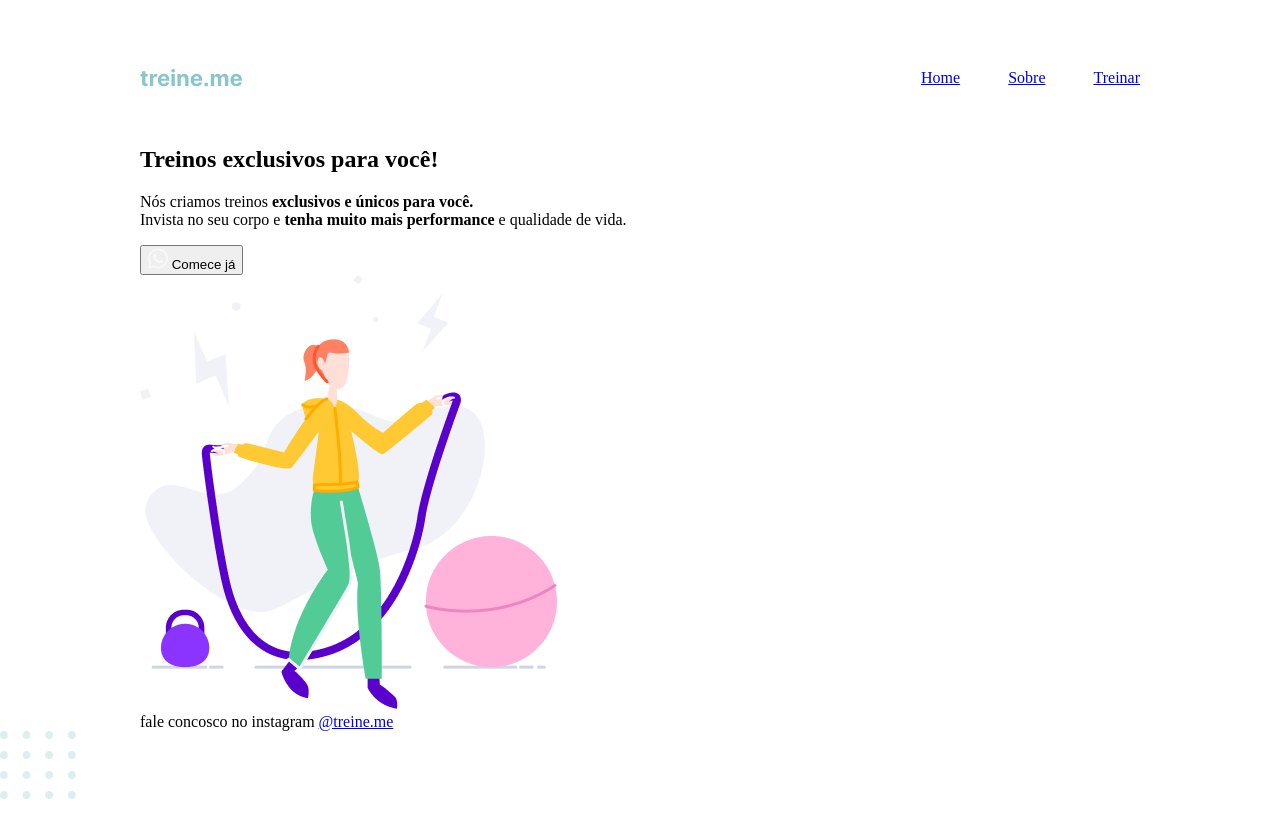
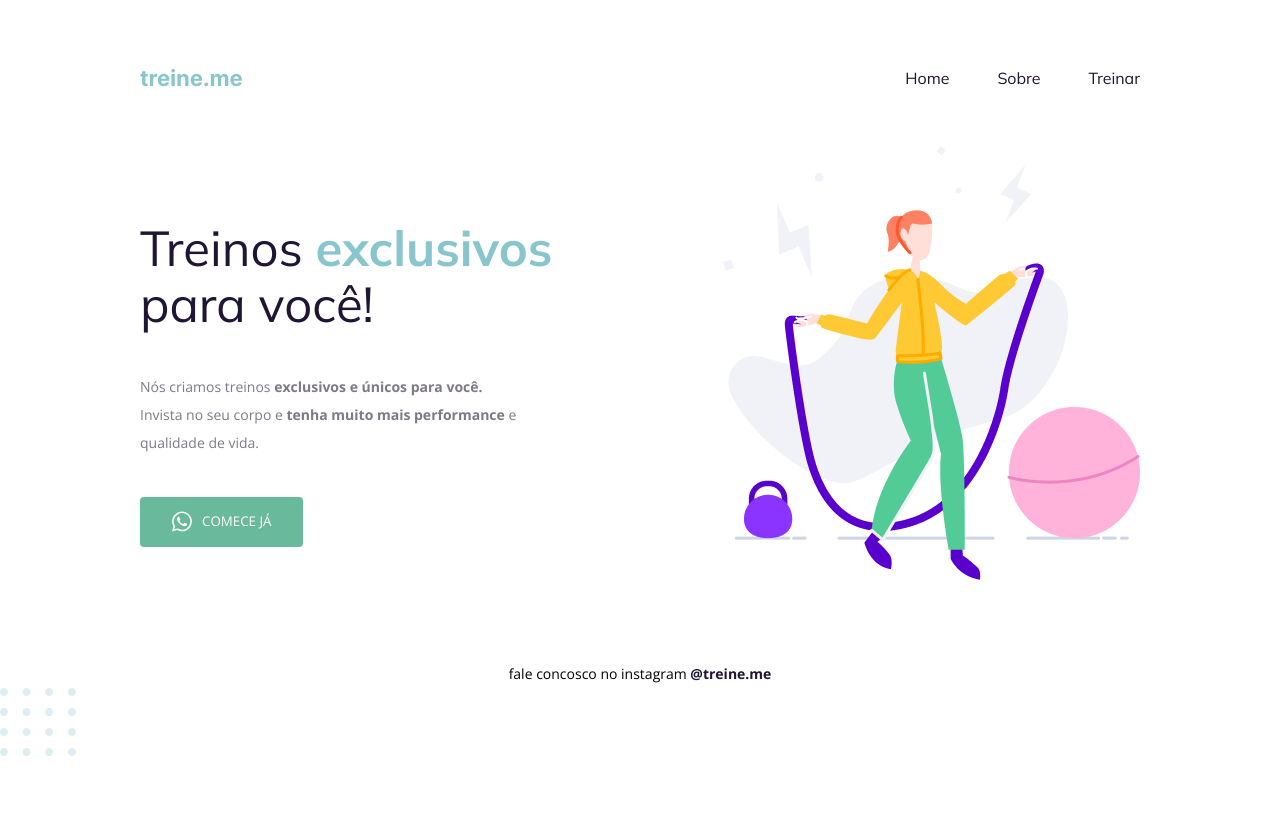
Before and after one commit to fernando-ruans/Projeto-Treine-me, a plain HTML site: page index.html in a window 1280 px wide. Drawn offline with nearby package versions, Linux system fonts and the light colour scheme.

Commit message:
Estilizando botões e finalizando.

```diff
--- a/index.html
+++ b/index.html
@@ -4,6 +4,9 @@
   <meta charset="UTF-8">
   <meta name="viewport" content="width=device-width, initial-scale=1.0">
   <title>Treine-Me</title>
+  <link rel="preconnect" href="https://fonts.googleapis.com">
+  <link rel="preconnect" href="https://fonts.gstatic.com" crossorigin>
+  <link href="https://fonts.googleapis.com/css2?family=Mulish:wght@400;700&family=Open+Sans:wght@400;700&display=swap" rel="stylesheet">
   <link rel="stylesheet" href="./style.css">
 </head>
 <body>
@@ -22,8 +25,8 @@
           </nav>
     <main>
       <section>
-        <h1>Treinos exclusivos para você!</h1>
-        <p>Nós criamos treinos <strong>exclusivos e únicos para você.</strong><br>Invista no seu corpo e <strong>tenha muito mais performance</strong> e qualidade de vida.</p>
+        <h1>Treinos <span>exclusivos</span><br> para você!</h1>
+        <p>Nós criamos treinos <strong>exclusivos e únicos para você.</strong><br>Invista no seu corpo e <strong>tenha muito mais performance</strong> e <br>qualidade de vida.</p>
         <button>
           <img src="./images/whats.svg" alt="WhatsApp Icon">
           Comece já
--- a/style.css
+++ b/style.css
@@ -1,5 +1,8 @@
 body {
     margin: 0;
+
+    font-family: 'Open Sans', sans-serif;
+
 }
 
 .page {
@@ -12,6 +15,7 @@ nav{
     justify-content: space-between;
     align-items: center;
     margin-bottom: 55px;
+    font-family: 'Mulish', sans-serif;
 }
 
 ul {
@@ -20,4 +24,76 @@ ul {
     list-style: none;
     margin: 0;
     padding: 0;
+    font-family: 'Mulish', sans-serif;
 }
+
+a {
+    color: #1f1534;
+    text-decoration: none;
+}
+
+/* pseudo-class */
+ul li a:hover {
+    font-weight: bold;
+}
+
+
+h1 {
+    font-size: 49px;
+    line-height: 56px;
+    color: #1f1534;
+    font-weight: normal;
+}
+
+h1, ul {
+    font-family: 'Mulish', sans-serif;
+}
+
+main {
+    display: flex;
+    align-items: center;
+    justify-content: space-between;
+}
+
+h1 span {
+    color: #89c5cc;
+    font-weight: bold;
+}
+
+section p {
+    font-size: 14px;
+    line-height: 28px;
+    color: #7d7987;
+    margin: 40px 0;
+}
+
+button {
+    color: white;
+    text-transform: uppercase;
+    font-family: 'Open Sans', sans-serif;
+    background: #69b99d;
+    border: 0;
+    display: flex;
+    align-items: center;
+    justify-content: center;
+    padding: 14px 32px 15px;
+    gap: 10px;
+    border-radius: 4px;
+    cursor: pointer;
+}
+
+button:hover {
+    background: #5aa48a;
+}
+
+footer {
+    font-size: 14px;
+    line-height: 28px;
+    text-align: center;
+    margin-top: 80px;
+}
+
+footer a {
+    font-weight: bold;
+
+}
```
